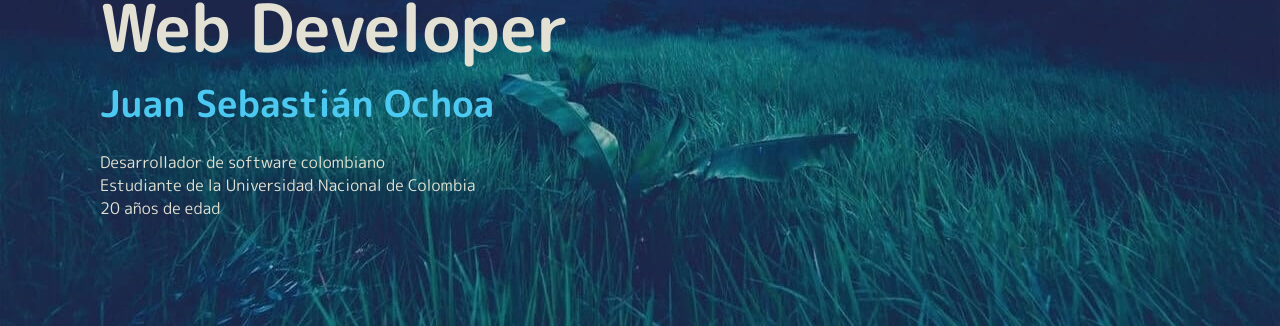
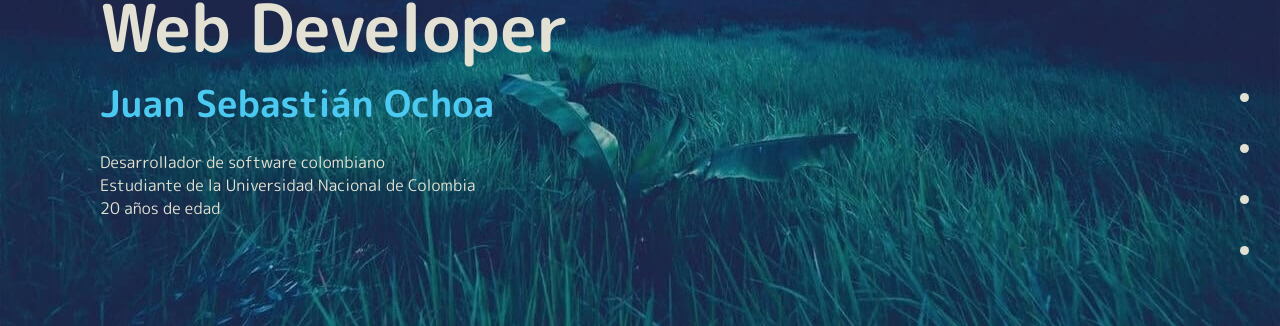
Before and after one commit to Sebastian2000pk/Sebastian2000pk, a React app: page / in a window 1280 px wide. Shown: the part 200-526 px from the top of the page. Built offline with nearby package versions, Linux system fonts and the light colour scheme.

Commit message:
prototipo de scrollbar de puntos

```diff
--- a/src/assets/styles/components/Home.scss
+++ b/src/assets/styles/components/Home.scss
@@ -5,6 +5,7 @@
   background-repeat: no-repeat;
   background-size: cover;
   background-position-y: center;
+  position: relative;
 }
 .home-text {
   margin-left: 100px;
--- a/src/assets/styles/components/Navbar.scss
+++ b/src/assets/styles/components/Navbar.scss
@@ -19,7 +19,7 @@
   font-size: 18px;
   position: relative;
 }
-::after {
+:after {
   position: absolute;
   content: "";
   width: 100%;
--- /dev/null
+++ b/src/assets/styles/components/Scrollbar.scss
@@ -0,0 +1,10 @@
+.scrollbar {
+  position: absolute;
+  top: 35%;
+  right: 15px;
+}
+.scrollbar ul li {
+  padding: 7px 0;
+  color: #E2E1D3;
+  font-size: 25px;
+}
--- a/src/components/Home.jsx
+++ b/src/components/Home.jsx
@@ -1,4 +1,6 @@
 import React from 'react';
+
+import Scrollbar from './Scrollbar';
 
 import '../assets/styles/components/Home.scss';
 
@@ -17,6 +19,9 @@ const Home = ({children}) => (
         20 años de edad <br/>
       </p>
     </div>
+
+    <Scrollbar />
+
   </div>
 );
 
--- /dev/null
+++ b/src/components/Scrollbar.jsx
@@ -0,0 +1,17 @@
+import React from 'react';
+
+import '../assets/styles/components/Scrollbar.scss';
+
+const Scrollbar = () => (
+  <nav className="scrollbar">
+    <ul>
+      <li></li>
+      <li></li>
+      <li></li>
+      <li></li>
+    </ul>
+  </nav>
+);
+
+
+export default Scrollbar;
```
